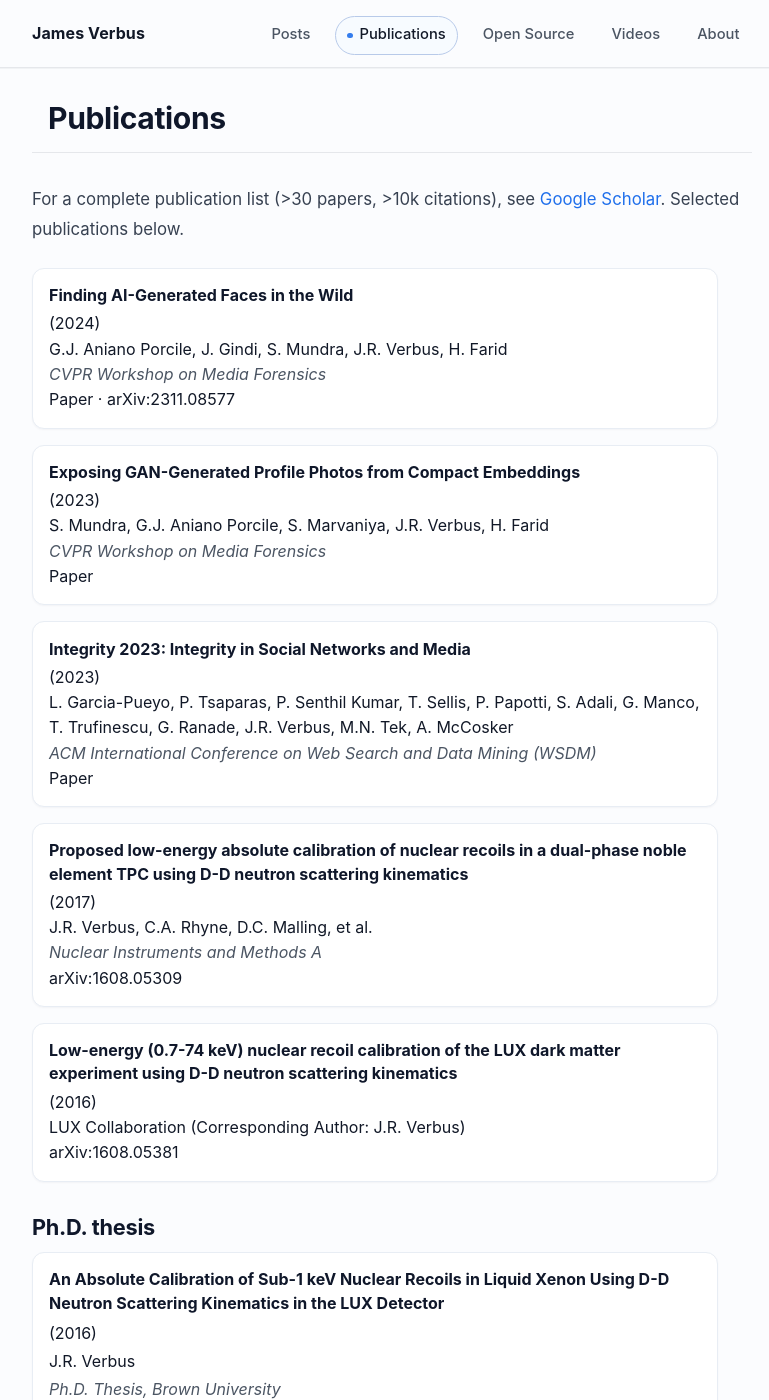
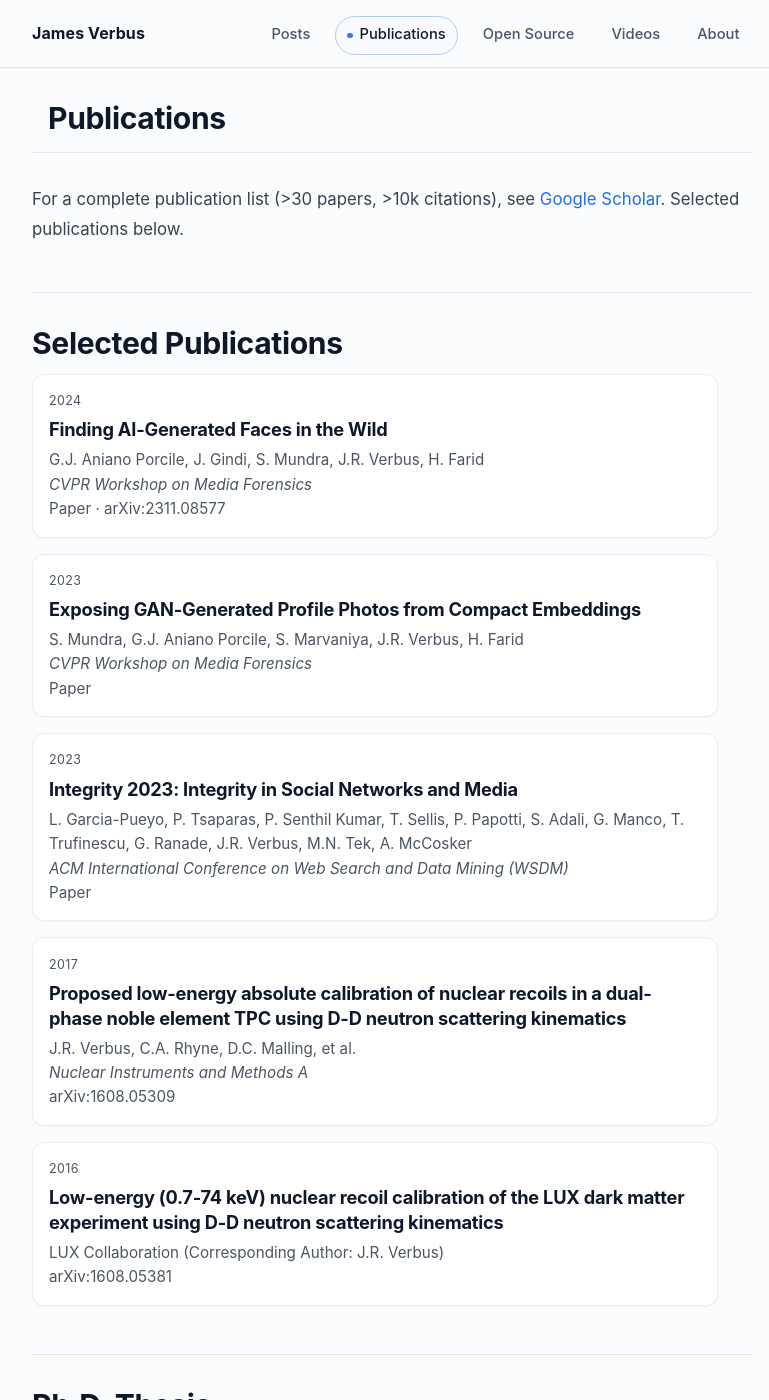
Before and after one commit to jverbus/jverbus.github.io, a Jekyll site: the page built from publications.md, in a window 1280 px wide and 1400 px high. Shown: the whole window, without its empty margins (248-1017 px from the left). Built offline with Jekyll 4.4.1, drawn with Linux system fonts in a browser that asks for light colours; some of the changed text lies outside the part shown.

Commit message:
refactor(publications): standardize page to shared card layout
  - rebuild publications.md to use the same .post-list / .post-list-item structure used across other pages
  - convert all sections to unified card components:
      - Selected Publications
      - Ph.D. Thesis
      - Patents
      - Posters
      - LinkedIn Engineering
  - align typography and spacing via shared post-list-* classes for consistent cross-page presentation

```diff
--- a/publications.md
+++ b/publications.md
@@ -7,63 +7,80 @@
 
 For a complete publication list (>30 papers, >10k citations), see [Google Scholar](https://scholar.google.com/citations?user=_ksEziAAAAAJ&sortby=pubdate). Selected publications below.
 
-- **Finding AI-Generated Faces in the Wild** (2024)
-  G.J. Aniano Porcile, J. Gindi, S. Mundra, J.R. Verbus, H. Farid
-  *CVPR Workshop on Media Forensics*
-  [Paper](https://openaccess.thecvf.com/content/CVPR2024W/WMF/papers/Porcile_Finding_AI-Generated_Faces_in_the_Wild_CVPRW_2024_paper.pdf) · [arXiv:2311.08577](https://arxiv.org/abs/2311.08577)
+## Selected Publications
 
-- **Exposing GAN-Generated Profile Photos from Compact Embeddings** (2023)
-  S. Mundra, G.J. Aniano Porcile, S. Marvaniya, J.R. Verbus, H. Farid
-  *CVPR Workshop on Media Forensics*
-  [Paper](https://openaccess.thecvf.com/content/CVPR2023W/WMF/papers/Mundra_Exposing_GAN-Generated_Profile_Photos_From_Compact_Embeddings_CVPRW_2023_paper.pdf)
+<div class="post-list" role="list">
+  <article class="post-list-item" role="listitem">
+    <p class="post-list-date">2024</p>
+    <h3 class="post-list-title"><a href="https://openaccess.thecvf.com/content/CVPR2024W/WMF/papers/Porcile_Finding_AI-Generated_Faces_in_the_Wild_CVPRW_2024_paper.pdf">Finding AI-Generated Faces in the Wild</a></h3>
+    <p class="post-list-description">G.J. Aniano Porcile, J. Gindi, S. Mundra, J.R. Verbus, H. Farid<br><em>CVPR Workshop on Media Forensics</em><br><a href="https://openaccess.thecvf.com/content/CVPR2024W/WMF/papers/Porcile_Finding_AI-Generated_Faces_in_the_Wild_CVPRW_2024_paper.pdf">Paper</a> · <a href="https://arxiv.org/abs/2311.08577">arXiv:2311.08577</a></p>
+  </article>
+  <article class="post-list-item" role="listitem">
+    <p class="post-list-date">2023</p>
+    <h3 class="post-list-title"><a href="https://openaccess.thecvf.com/content/CVPR2023W/WMF/papers/Mundra_Exposing_GAN-Generated_Profile_Photos_From_Compact_Embeddings_CVPRW_2023_paper.pdf">Exposing GAN-Generated Profile Photos from Compact Embeddings</a></h3>
+    <p class="post-list-description">S. Mundra, G.J. Aniano Porcile, S. Marvaniya, J.R. Verbus, H. Farid<br><em>CVPR Workshop on Media Forensics</em><br><a href="https://openaccess.thecvf.com/content/CVPR2023W/WMF/papers/Mundra_Exposing_GAN-Generated_Profile_Photos_From_Compact_Embeddings_CVPRW_2023_paper.pdf">Paper</a></p>
+  </article>
+  <article class="post-list-item" role="listitem">
+    <p class="post-list-date">2023</p>
+    <h3 class="post-list-title"><a href="https://dl.acm.org/doi/abs/10.1145/3539597.3572704">Integrity 2023: Integrity in Social Networks and Media</a></h3>
+    <p class="post-list-description">L. Garcia-Pueyo, P. Tsaparas, P. Senthil Kumar, T. Sellis, P. Papotti, S. Adali, G. Manco, T. Trufinescu, G. Ranade, J.R. Verbus, M.N. Tek, A. McCosker<br><em>ACM International Conference on Web Search and Data Mining (WSDM)</em><br><a href="https://dl.acm.org/doi/abs/10.1145/3539597.3572704">Paper</a></p>
+  </article>
+  <article class="post-list-item" role="listitem">
+    <p class="post-list-date">2017</p>
+    <h3 class="post-list-title"><a href="https://arxiv.org/abs/1608.05309">Proposed low-energy absolute calibration of nuclear recoils in a dual-phase noble element TPC using D-D neutron scattering kinematics</a></h3>
+    <p class="post-list-description">J.R. Verbus, C.A. Rhyne, D.C. Malling, et al.<br><em>Nuclear Instruments and Methods A</em><br><a href="https://arxiv.org/abs/1608.05309">arXiv:1608.05309</a></p>
+  </article>
+  <article class="post-list-item" role="listitem">
+    <p class="post-list-date">2016</p>
+    <h3 class="post-list-title"><a href="https://arxiv.org/abs/1608.05381">Low-energy (0.7-74 keV) nuclear recoil calibration of the LUX dark matter experiment using D-D neutron scattering kinematics</a></h3>
+    <p class="post-list-description">LUX Collaboration (Corresponding Author: J.R. Verbus)<br><a href="https://arxiv.org/abs/1608.05381">arXiv:1608.05381</a></p>
+  </article>
+</div>
 
-- **Integrity 2023: Integrity in Social Networks and Media** (2023)
-  L. Garcia-Pueyo, P. Tsaparas, P. Senthil Kumar, T. Sellis, P. Papotti, S. Adali, G. Manco, T. Trufinescu, G. Ranade, J.R. Verbus, M.N. Tek, A. McCosker
-  *ACM International Conference on Web Search and Data Mining (WSDM)*
-  [Paper](https://dl.acm.org/doi/abs/10.1145/3539597.3572704)
+## Ph.D. Thesis
 
-- **Proposed low-energy absolute calibration of nuclear recoils in a dual-phase noble element TPC using D-D neutron scattering kinematics** (2017)
-  J.R. Verbus, C.A. Rhyne, D.C. Malling, et al.
-  *Nuclear Instruments and Methods A*
-  [arXiv:1608.05309](https://arxiv.org/abs/1608.05309)
-
-- **Low-energy (0.7-74 keV) nuclear recoil calibration of the LUX dark matter experiment using D-D neutron scattering kinematics** (2016)
-  LUX Collaboration (Corresponding Author: J.R. Verbus)
-  [arXiv:1608.05381](https://arxiv.org/abs/1608.05381)
-
-### Ph.D. thesis
-
-- **An Absolute Calibration of Sub-1 keV Nuclear Recoils in Liquid Xenon Using D-D Neutron Scattering Kinematics in the LUX Detector** (2016)
-  J.R. Verbus
-  *Ph.D. Thesis, Brown University*
-  [Brown Digital Repository](https://repository.library.brown.edu/studio/item/bdr:674209/)
+<div class="post-list" role="list">
+  <article class="post-list-item" role="listitem">
+    <p class="post-list-date">2016</p>
+    <h3 class="post-list-title"><a href="https://repository.library.brown.edu/studio/item/bdr:674209/">An Absolute Calibration of Sub-1 keV Nuclear Recoils in Liquid Xenon Using D-D Neutron Scattering Kinematics in the LUX Detector</a></h3>
+    <p class="post-list-description">J.R. Verbus<br><em>Ph.D. Thesis, Brown University</em><br><a href="https://repository.library.brown.edu/studio/item/bdr:674209/">Brown Digital Repository</a></p>
+  </article>
+</div>
 
 ## Patents
 
-- **Identifying Coordinated Malicious Activities Using Sequences of Requests** (2025)
-  E. Shaabani, J.R. Verbus, T. Chen
-  US Patent 12,500,923
-  [Patent](https://patents.google.com/patent/US12500923B2)
-
-- **Deep Learning Using Activity Graph to Detect Abusive User Activity in Online Networks** (2024)
-  Y. Wu, M. Boujelbene, J.R. Verbus, J.P. Chang, B. Wang, T. Chen
-  US Patent 11,991,197
-  [Patent](https://patents.google.com/patent/US11991197B2)
-
-- **Deep Learning to Detect Abusive Sequences of User Activity in Online Network** (2024)
-  J.R. Verbus, B. Wang
-  US Patent 11,936,682
-  [Patent](https://patents.google.com/patent/US11936682B2)
+<div class="post-list" role="list">
+  <article class="post-list-item" role="listitem">
+    <p class="post-list-date">2025</p>
+    <h3 class="post-list-title"><a href="https://patents.google.com/patent/US12500923B2">Identifying Coordinated Malicious Activities Using Sequences of Requests</a></h3>
+    <p class="post-list-description">E. Shaabani, J.R. Verbus, T. Chen<br>US Patent 12,500,923<br><a href="https://patents.google.com/patent/US12500923B2">Patent</a></p>
+  </article>
+  <article class="post-list-item" role="listitem">
+    <p class="post-list-date">2024</p>
+    <h3 class="post-list-title"><a href="https://patents.google.com/patent/US11991197B2">Deep Learning Using Activity Graph to Detect Abusive User Activity in Online Networks</a></h3>
+    <p class="post-list-description">Y. Wu, M. Boujelbene, J.R. Verbus, J.P. Chang, B. Wang, T. Chen<br>US Patent 11,991,197<br><a href="https://patents.google.com/patent/US11991197B2">Patent</a></p>
+  </article>
+  <article class="post-list-item" role="listitem">
+    <p class="post-list-date">2024</p>
+    <h3 class="post-list-title"><a href="https://patents.google.com/patent/US11936682B2">Deep Learning to Detect Abusive Sequences of User Activity in Online Network</a></h3>
+    <p class="post-list-description">J.R. Verbus, B. Wang<br>US Patent 11,936,682<br><a href="https://patents.google.com/patent/US11936682B2">Patent</a></p>
+  </article>
+</div>
 
 ## Posters
 
-- **Finding AI-Generated Faces in the Wild (Poster)** (2024)<br>
-  *CVPR Workshop on Media Forensics*<br>
-  [PDF]({{ site.baseurl }}/assets/files/CVPRW_poster_2024.pdf)
-
-- **Exposing GAN-Generated Profile Photos from Compact Embeddings (Poster)** (2023)<br>
-  *CVPR Workshop on Media Forensics*<br>
-  [PDF]({{ site.baseurl }}/assets/files/CVPRW_poster_2023.pdf)
+<div class="post-list" role="list">
+  <article class="post-list-item" role="listitem">
+    <p class="post-list-date">2024</p>
+    <h3 class="post-list-title"><a href="{{ site.baseurl }}/assets/files/CVPRW_poster_2024.pdf">Finding AI-Generated Faces in the Wild (Poster)</a></h3>
+    <p class="post-list-description"><em>CVPR Workshop on Media Forensics</em><br><a href="{{ site.baseurl }}/assets/files/CVPRW_poster_2024.pdf">PDF</a></p>
+  </article>
+  <article class="post-list-item" role="listitem">
+    <p class="post-list-date">2023</p>
+    <h3 class="post-list-title"><a href="{{ site.baseurl }}/assets/files/CVPRW_poster_2023.pdf">Exposing GAN-Generated Profile Photos from Compact Embeddings (Poster)</a></h3>
+    <p class="post-list-description"><em>CVPR Workshop on Media Forensics</em><br><a href="{{ site.baseurl }}/assets/files/CVPRW_poster_2023.pdf">PDF</a></p>
+  </article>
+</div>
 
 ## LinkedIn Engineering
 
```
